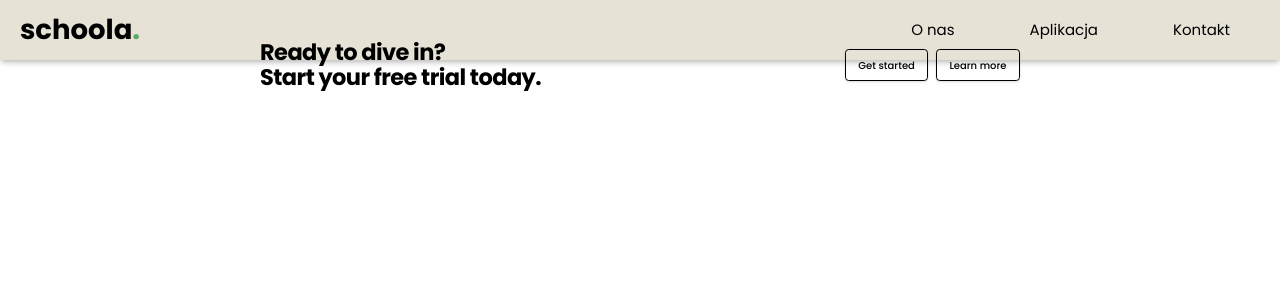
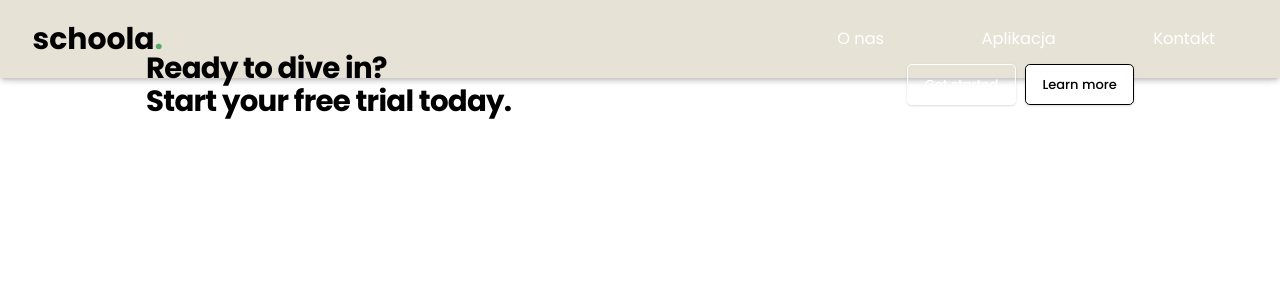
Before and after one commit to schoola-pl/schoola-landing, a Next.js app: page / in a window 1280 px wide. Shown: the top 300 px of the page. Built offline with nearby package versions, Linux system fonts and the light colour scheme.

Commit message:
Add custom 404 page

```diff
--- a/components/molecules/Navigation/Navigation.tsx
+++ b/components/molecules/Navigation/Navigation.tsx
@@ -11,7 +11,7 @@ const Navigation: React.FC = () => {
   return (
     <ul className="flex">
       {routes.map((route) => (
-        <li key={route.name} className="pr-10 pl-10 mr-10 pt-5 pb-5 transition-colors text-2xl cursor-pointer hover:text-emerald-dark">
+        <li key={route.name} className="pr-10 pl-10 mr-10 pt-5 pb-5 transition-colors text-xl cursor-pointer hover:text-emerald-dark">
           <Link href={route.path}>
             <a className="text-white">{route.name}</a>
           </Link>
--- a/components/organisms/Navbar/Navbar.styles.ts
+++ b/components/organisms/Navbar/Navbar.styles.ts
@@ -2,9 +2,9 @@ import styled from 'styled-components';
 
 export const Logo = styled.div`
   position: relative;
-  font-size: 2.75rem;
+  font-size: 2.3rem;
   font-weight: 700;
-  padding-left: 2rem;
+  padding-left: 2.5rem;
 
   &::after {
     content: '.';
--- /dev/null
+++ b/pages/404.tsx
@@ -0,0 +1,32 @@
+import React from 'react';
+import Image from 'next/image';
+import MessyDoodle from 'assets/images/MessyDoodle.png';
+import Link from 'next/link';
+
+const Err404 = () => {
+  return (
+    <div className="h-screen w-screen bg-gray-100 flex items-center justify-center">
+      <div className="container flex flex-col md:flex-row items-center justify-center px-5 text-gray-700">
+        <div className="max-w-md">
+          <div className="text-7xl font-dark font-bold">404</div>
+          <p className="text-2xl md:text-3xl font-light leading-normal">Nie możemy tego znaleźć...</p>
+          <p className="mb-8 opacity-90 mt-2">Ale nie martw się, na naszej stronie jest masa innych rzeczy do zwiedzania. Śmiało!</p>
+
+          <Link href={'/'}>
+            <button
+              className="px-4 inline py-2 text-sm font-medium leading-5 shadow text-white transition-colors duration-150 border border-transparent rounded-lg focus:outline-none focus:shadow-outline-blue bg-emerald-dark
+           active:bg-emerald-darker hover:bg-emerald-darker"
+            >
+              back to homepage
+            </button>
+          </Link>
+        </div>
+        <div className="max-w-lg ml-10">
+          <Image src={MessyDoodle} width={800} height={700} />
+        </div>
+      </div>
+    </div>
+  );
+};
+
+export default Err404;
--- a/styles/globals.css
+++ b/styles/globals.css
@@ -23,17 +23,24 @@ html {
     font-size: 62.5%;
     overflow-x: hidden;
 }
+
 *,
 *::after,
 *::before {
     box-sizing: inherit;
 }
+
+:root {
+    font-size: 13px;
+}
+
 body {
     font-family: 'Poppins', sans-serif;
     padding: 0;
     margin: 0;
     box-sizing: border-box;
 }
+
 a,
 button {
     font-family: 'Poppins', sans-serif;
--- a/tailwind.config.js
+++ b/tailwind.config.js
@@ -4,6 +4,8 @@ module.exports = {
   darkMode: false, // or 'media' or 'class'
   theme: {
     colors: {
+      white: '#fff',
+      black: '#000',
       amber: {
         light: '#f1efe5',
         default: '#E6E2D6',
@@ -14,7 +16,8 @@ module.exports = {
       },
       emerald: {
         light: '#E8FCD9',
-        dark: '#55AB67'
+        dark: '#55AB67',
+        darker: '#338945'
       },
       coolGray: {
         light: '#f2f2f2',
```
Also changed, not shown: tsconfig.json (+18 -4 lines), assets/images/MessyDoodle.png (added). Lines whose indentation alone changed are shown as unchanged.
